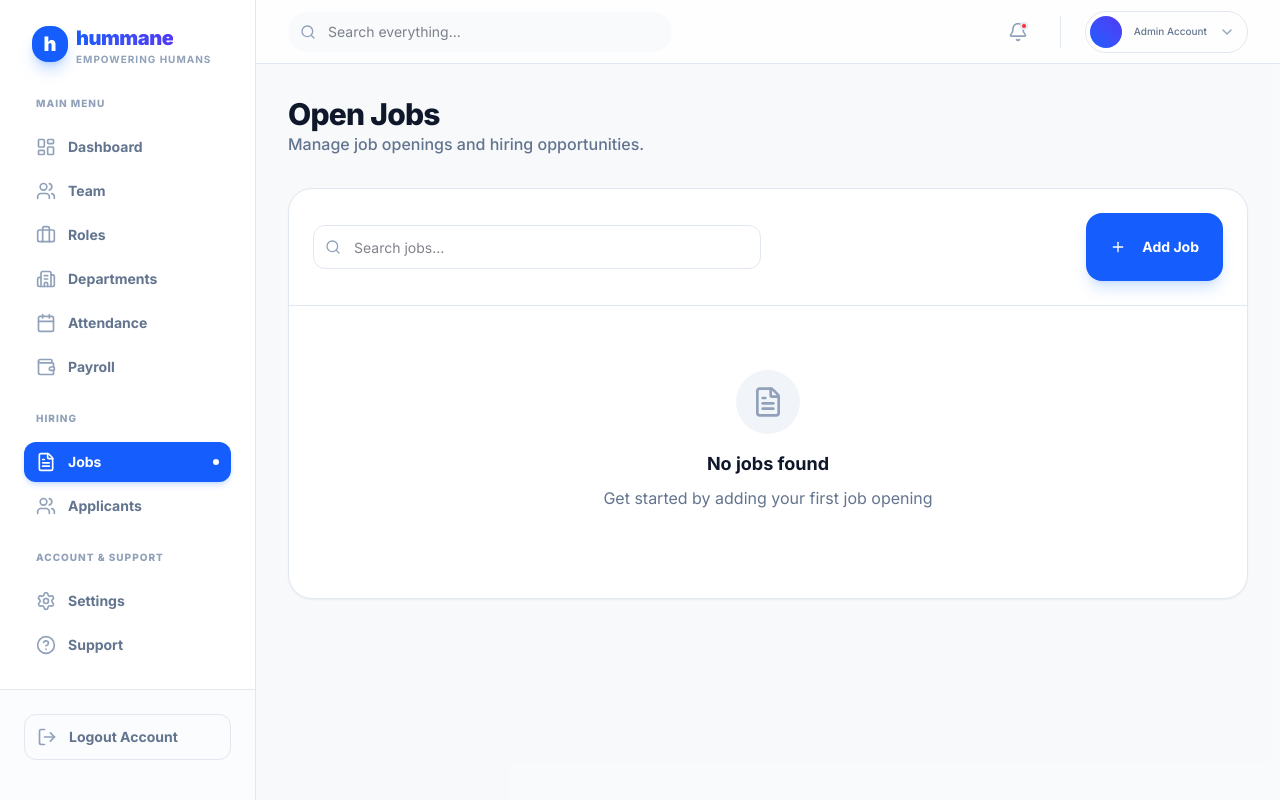
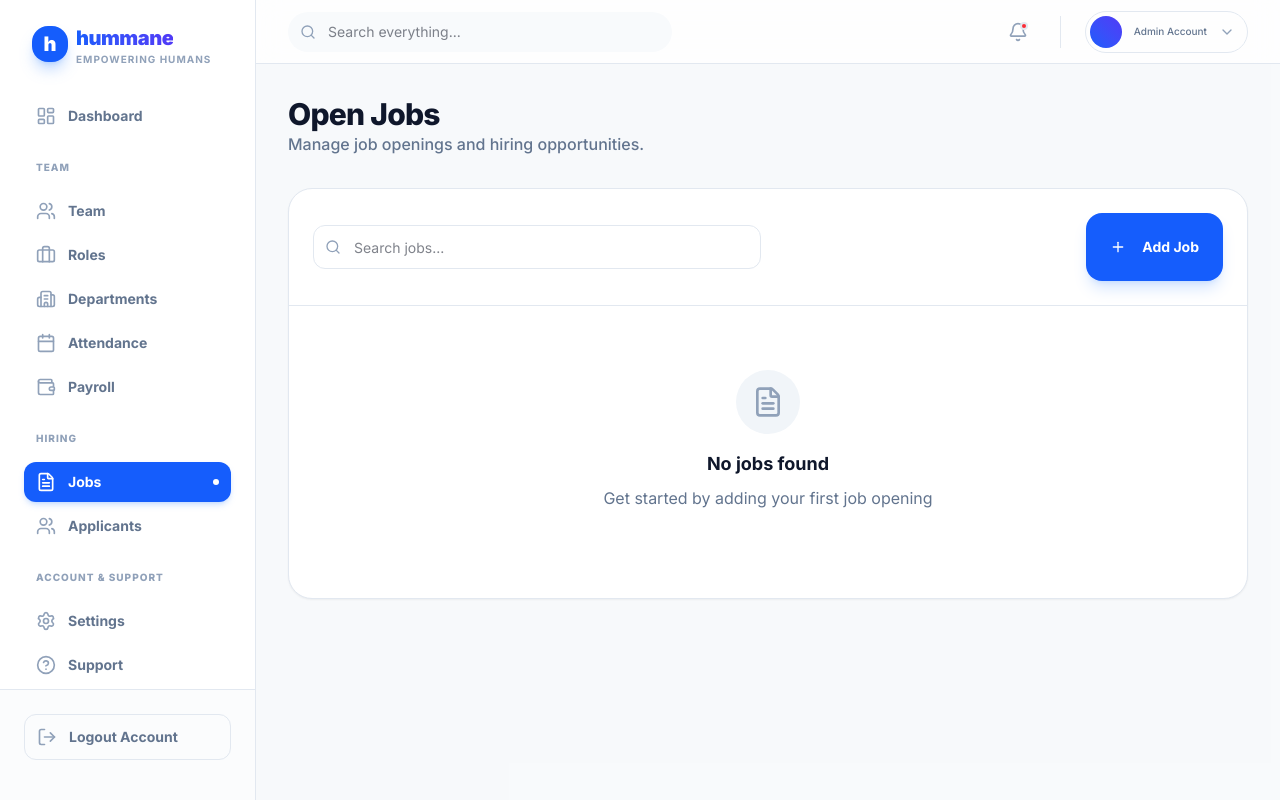
Before and after one commit to bangasho83/hummane, a Next.js app: page /dashboard/jobs in a window 1280 px wide. Built offline with nearby package versions, Linux system fonts and the light colour scheme.

Commit message:
Reorganize sidebar navigation structure
- Move Dashboard link to top (standalone, no section header)
- Rename 'Main Menu' section to 'Team'
- Group team-related links under Team section
- Improve navigation hierarchy and clarity

```diff
--- a/src/components/layout/Sidebar.tsx
+++ b/src/components/layout/Sidebar.tsx
@@ -17,8 +17,11 @@ import {
 } from 'lucide-react'
 import { useApp } from '@/lib/context/AppContext'
 
-const menuItems = [
+const dashboardItems = [
     { name: 'Dashboard', href: '/dashboard', icon: LayoutDashboard, exact: true },
+]
+
+const teamItems = [
     { name: 'Team', href: '/dashboard/team', icon: Users },
     { name: 'Roles', href: '/dashboard/roles', icon: Briefcase },
     { name: 'Departments', href: '/dashboard/departments', icon: Building2 },
@@ -86,11 +89,19 @@ export function Sidebar() {
 
                 <div className="space-y-6">
                     <div>
+                        <nav>
+                            {dashboardItems.map((item) => (
+                                <NavLink key={item.name} item={item} />
+                            ))}
+                        </nav>
+                    </div>
+
+                    <div>
                         <p className="text-[10px] font-extrabold text-slate-400 uppercase tracking-widest mb-4 px-3">
-                            Main Menu
+                            Team
                         </p>
                         <nav>
-                            {menuItems.map((item) => (
+                            {teamItems.map((item) => (
                                 <NavLink key={item.name} item={item} />
                             ))}
                         </nav>
```
